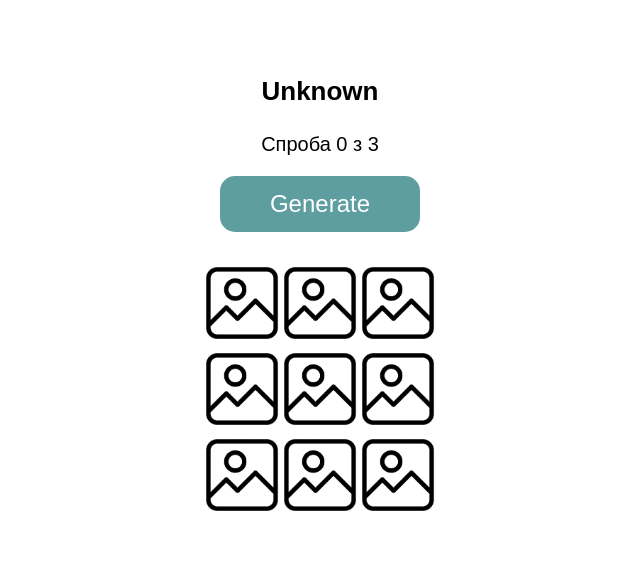
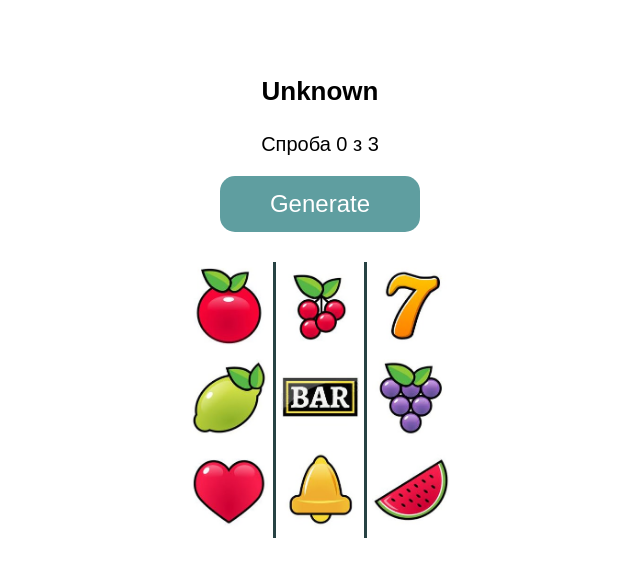
Before and after one commit to TheGradle/Slot-game-JS, a plain HTML site: page index.html in a window 1280 px wide. Shown: the whole page, without its empty margins (320-960 px from the left). Drawn offline with Linux system fonts and the light colour scheme.

Commit message:
Add images

```diff
--- a/css/style.css
+++ b/css/style.css
@@ -53,6 +53,11 @@ body {
   display: flex;
 }
 
+.game-line:not(:last-child) {
+  border-right: 3px solid #284344;
+}
+
 .game-line-img--img {
   width: 78px;
+  padding: 5px;
 }
--- a/index.html
+++ b/index.html
@@ -17,35 +17,35 @@
     <div class="game">
       <div class="game-line">
         <div class="game-line-img">
-          <img src="img/temp.png" alt="" class="game-line-img--img">
+          <img src="img/slots/slot-1.jpg" alt="" class="game-line-img--img">
         </div>
         <div class="game-line-img">
-          <img src="img/temp.png" alt="" class="game-line-img--img">
+          <img src="img/slots/slot-2.jpg" alt="" class="game-line-img--img">
         </div>
         <div class="game-line-img">
-          <img src="img/temp.png" alt="" class="game-line-img--img">
+          <img src="img/slots/slot-3.jpg" alt="" class="game-line-img--img">
         </div>
       </div>
       <div class="game-line">
         <div class="game-line-img">
-          <img src="img/temp.png" alt="" class="game-line-img--img">
+          <img src="img/slots/slot-4.jpg" alt="" class="game-line-img--img">
         </div>
         <div class="game-line-img">
-          <img src="img/temp.png" alt="" class="game-line-img--img">
+          <img src="img/slots/slot-5.jpg" alt="" class="game-line-img--img">
         </div>
         <div class="game-line-img">
-          <img src="img/temp.png" alt="" class="game-line-img--img">
+          <img src="img/slots/slot-6.jpg" alt="" class="game-line-img--img">
         </div>
       </div>
       <div class="game-line">
         <div class="game-line-img">
-          <img src="img/temp.png" alt="" class="game-line-img--img">
+          <img src="img/slots/slot-7.jpg" alt="" class="game-line-img--img">
         </div>
         <div class="game-line-img">
-          <img src="img/temp.png" alt="" class="game-line-img--img">
+          <img src="img/slots/slot-8.jpg" alt="" class="game-line-img--img">
         </div>
         <div class="game-line-img">
-          <img src="img/temp.png" alt="" class="game-line-img--img">
+          <img src="img/slots/slot-9.jpg" alt="" class="game-line-img--img">
         </div>
       </div>
     </div>
```
Also changed, not shown: img/slots/slot-1.jpg (added), img/slots/slot-2.jpg (added), img/slots/slot-3.jpg (added), img/slots/slot-4.jpg (added), img/slots/slot-5.jpg (added), img/slots/slot-6.jpg (added), img/slots/slot-7.jpg (added), img/slots/slot-8.jpg (added), img/slots/slot-9.jpg (added).
